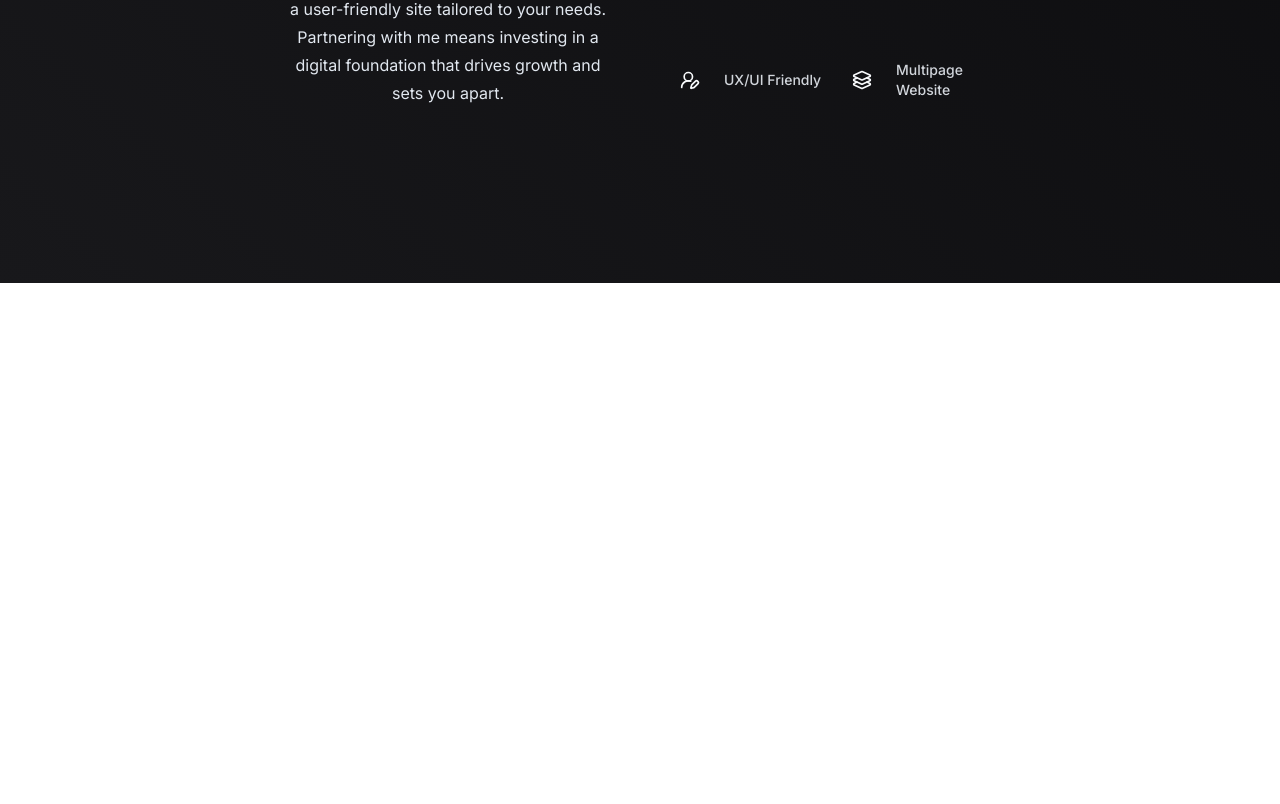
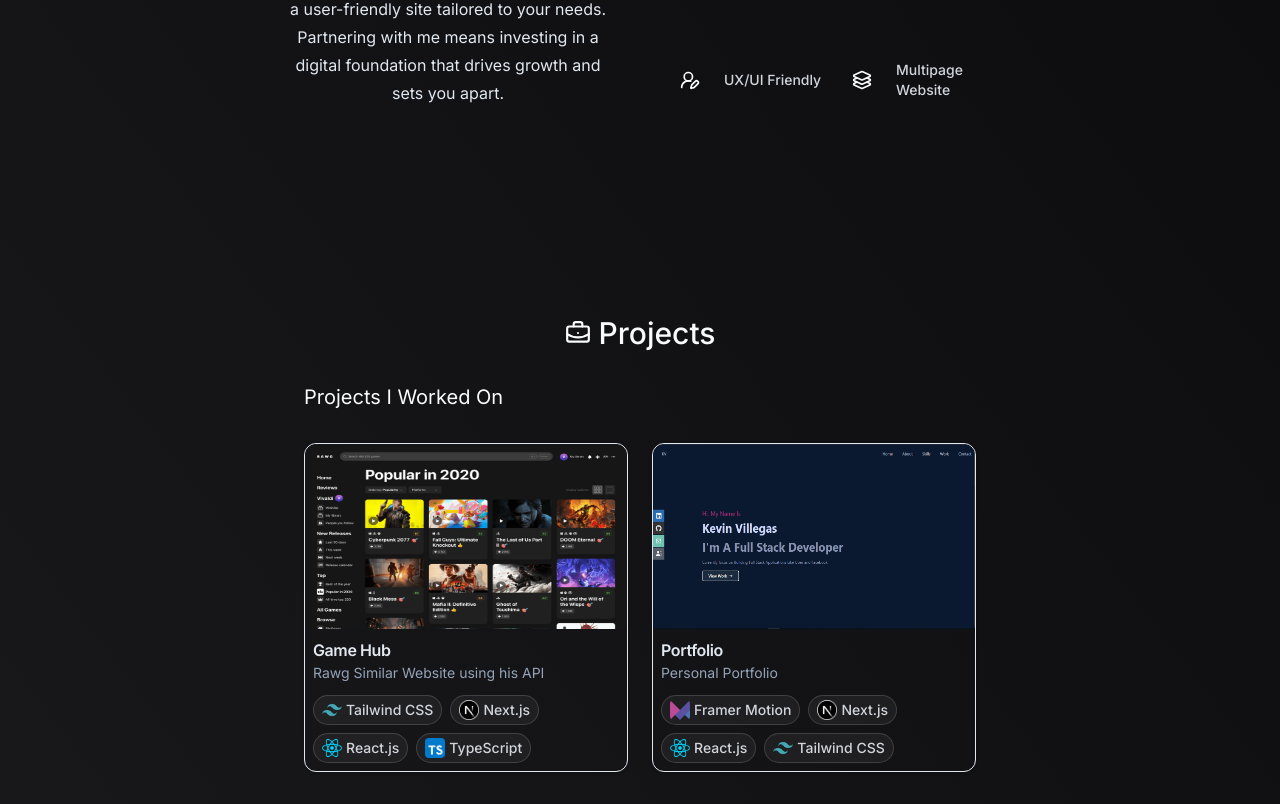
Before and after one commit to Kev-Villegas/freelancer-portfolio, a Next.js app: page / in a window 1280 px wide. Shown: the part 869-1673 px from the top of the page. Before the commit the page ends 1152 px from the top, so only its background shows below. Built offline with nearby package versions, Linux system fonts and the light colour scheme.

Commit message:
feat: build Projects component

```diff
--- /dev/null
+++ b/app/_components/Projects.tsx
@@ -0,0 +1,125 @@
+"use client";
+
+import React from "react";
+import { motion } from "framer-motion";
+import SectionHeading from "./SectionHeading";
+import { BriefcaseBusiness } from "lucide-react";
+import Image from "next/image";
+import {
+  Card,
+  CardContent,
+  CardDescription,
+  CardHeader,
+  CardTitle,
+} from "@/app/_components/ui/Card";
+import gameHub from "@/public/projectsImages/gameHub.webp";
+import portfolioCover from "@/public/projectsImages/portfolioCover.webp";
+import tailwindIcon from "@/public/skillsImages/tailwind.webp";
+import reactIcon from "@/public/skillsImages/react.webp";
+import typescriptIcon from "@/public/skillsImages/typescript.webp";
+import framermotionIcon from "@/public/skillsImages/framerMotion.png";
+import nextjsIcon from "@/public/skillsImages/next.webp";
+
+const Projects = () => {
+  const myProjects = [
+    {
+      id: 1,
+      name: "Game Hub",
+      description: "Rawg Similar Website using his API",
+      stack: [
+        { icon: tailwindIcon, name: "Tailwind CSS" },
+        { icon: nextjsIcon, name: "Next.js" },
+        { icon: reactIcon, name: "React.js" },
+        { icon: typescriptIcon, name: "TypeScript" },
+      ],
+      image: gameHub,
+      link: "",
+      type: "web",
+    },
+    {
+      id: 2,
+      name: "Portfolio",
+      description: "Personal Portfolio",
+      stack: [
+        { icon: framermotionIcon, name: "Framer Motion" },
+        { icon: nextjsIcon, name: "Next.js" },
+        { icon: reactIcon, name: "React.js" },
+        { icon: tailwindIcon, name: "Tailwind CSS" },
+      ],
+      image: portfolioCover,
+      link: "",
+      type: "web",
+    },
+  ];
+
+  return (
+    <motion.section
+      initial={{ opacity: 0, y: 100 }}
+      animate={{ opacity: 1, y: 0 }}
+      transition={{ delay: 0.175 }}
+      className="mb-8 mt-8 max-w-[45rem]"
+    >
+      <div className="container px-4 md:px-6">
+        <div className="flex flex-col items-center justify-center text-center text-slate-50">
+          <SectionHeading>
+            <BriefcaseBusiness className="mr-2" size={26} />
+            Projects
+          </SectionHeading>
+
+          <div className="flex w-full items-center justify-between">
+            <p className="max-w-[900px] text-start text-xl">
+              Projects I Worked On
+            </p>
+          </div>
+        </div>
+        <div className="mt-8 grid w-full grid-cols-2 gap-6 sm:grid-cols-2 lg:grid-cols-2">
+          {myProjects.map((project) => (
+            <Card
+              className="mx-auto flex flex-col bg-transparent"
+              key={project.id}
+            >
+              <CardHeader className="mb-1">
+                <Image
+                  src={project.image}
+                  alt={project.name}
+                  width={500}
+                  height={300}
+                  quality={90}
+                  className="mb-2 h-[185px] rounded-b-sm rounded-t-xl transition-all duration-300 hover:scale-100"
+                />
+                <CardTitle className="flex items-center px-2 py-[5px] text-slate-200">
+                  {project.name}
+                </CardTitle>
+                <CardDescription className="px-2 text-slate-400">
+                  {project.description}
+                </CardDescription>
+              </CardHeader>
+              <CardContent className="flex-1">
+                <div className="flex flex-wrap items-center justify-start gap-2 text-center">
+                  {project.stack.map((tech, index) => (
+                    <div
+                      key={index}
+                      className="flex cursor-pointer items-center gap-1 rounded-full border border-white/15 bg-white/5 px-2 py-1 font-medium text-gray-300 transition-all duration-300 hover:scale-110"
+                    >
+                      <Image
+                        src={tech.icon}
+                        alt={tech.name}
+                        quality={100}
+                        width={20}
+                        height={20}
+                        className="rounded-sm"
+                      />
+                      <span className="text-sm">{tech.name}</span>
+                    </div>
+                  ))}
+                </div>
+              </CardContent>
+            </Card>
+          ))}
+        </div>
+      </div>
+    </motion.section>
+  );
+};
+
+export default Projects;
--- /dev/null
+++ b/app/_components/ui/Card.tsx
@@ -0,0 +1,78 @@
+import * as React from "react";
+import { cn } from "@/app/_lib/utils";
+
+const Card = React.forwardRef<
+  HTMLDivElement,
+  React.HTMLAttributes<HTMLDivElement>
+>(({ className, ...props }, ref) => (
+  <div
+    ref={ref}
+    className={cn(
+      "rounded-xl border bg-card p-0 text-card-foreground shadow",
+      className,
+    )}
+    {...props}
+  />
+));
+Card.displayName = "Card";
+
+const CardHeader = React.forwardRef<
+  HTMLDivElement,
+  React.HTMLAttributes<HTMLDivElement>
+>(({ className, ...props }, ref) => (
+  <div ref={ref} className={cn("w-full", className)} {...props} />
+));
+CardHeader.displayName = "CardHeader";
+
+const CardTitle = React.forwardRef<
+  HTMLParagraphElement,
+  React.HTMLAttributes<HTMLHeadingElement>
+>(({ className, ...props }, ref) => (
+  <h3
+    ref={ref}
+    className={cn("font-semibold leading-none tracking-tight", className)}
+    {...props}
+  />
+));
+CardTitle.displayName = "CardTitle";
+
+const CardDescription = React.forwardRef<
+  HTMLParagraphElement,
+  React.HTMLAttributes<HTMLParagraphElement>
+>(({ className, ...props }, ref) => (
+  <p
+    ref={ref}
+    className={cn("text-sm text-muted-foreground", className)}
+    {...props}
+  />
+));
+CardDescription.displayName = "CardDescription";
+
+const CardContent = React.forwardRef<
+  HTMLDivElement,
+  React.HTMLAttributes<HTMLDivElement>
+>(({ className, ...props }, ref) => (
+  <div ref={ref} className={cn("p-2 pt-2", className)} {...props} />
+));
+CardContent.displayName = "CardContent";
+
+const CardFooter = React.forwardRef<
+  HTMLDivElement,
+  React.HTMLAttributes<HTMLDivElement>
+>(({ className, ...props }, ref) => (
+  <div
+    ref={ref}
+    className={cn("bottom-full flex items-baseline p-2", className)}
+    {...props}
+  />
+));
+CardFooter.displayName = "CardFooter";
+
+export {
+  Card,
+  CardHeader,
+  CardFooter,
+  CardTitle,
+  CardDescription,
+  CardContent,
+};
--- /dev/null
+++ b/app/_components/ui/HoverCard.tsx
@@ -0,0 +1,29 @@
+"use client";
+
+import * as React from "react";
+import * as HoverCardPrimitive from "@radix-ui/react-hover-card";
+
+import { cn } from "@/app/_lib/utils";
+
+const HoverCard = HoverCardPrimitive.Root;
+
+const HoverCardTrigger = HoverCardPrimitive.Trigger;
+
+const HoverCardContent = React.forwardRef<
+  React.ElementRef<typeof HoverCardPrimitive.Content>,
+  React.ComponentPropsWithoutRef<typeof HoverCardPrimitive.Content>
+>(({ className, align = "center", sideOffset = 4, ...props }, ref) => (
+  <HoverCardPrimitive.Content
+    ref={ref}
+    align={align}
+    sideOffset={sideOffset}
+    className={cn(
+      "z-50 w-64 rounded-md border bg-popover p-4 text-popover-foreground shadow-md outline-none data-[state=open]:animate-in data-[state=closed]:animate-out data-[state=closed]:fade-out-0 data-[state=open]:fade-in-0 data-[state=closed]:zoom-out-95 data-[state=open]:zoom-in-95 data-[side=bottom]:slide-in-from-top-2 data-[side=left]:slide-in-from-right-2 data-[side=right]:slide-in-from-left-2 data-[side=top]:slide-in-from-bottom-2",
+      className,
+    )}
+    {...props}
+  />
+));
+HoverCardContent.displayName = HoverCardPrimitive.Content.displayName;
+
+export { HoverCard, HoverCardTrigger, HoverCardContent };
--- a/app/page.tsx
+++ b/app/page.tsx
@@ -2,6 +2,7 @@ import Hero from "./_components/Hero";
 import About from "./_components/About";
 import Header from "./_components/Header";
 import SectionDivider from "./_components/SectionDivider";
+import Projects from "./_components/Projects";
 
 export default function Home() {
   return (
@@ -10,6 +11,7 @@ export default function Home() {
       <Hero />
       <SectionDivider />
       <About />
+      <Projects />
     </main>
   );
 }
```
